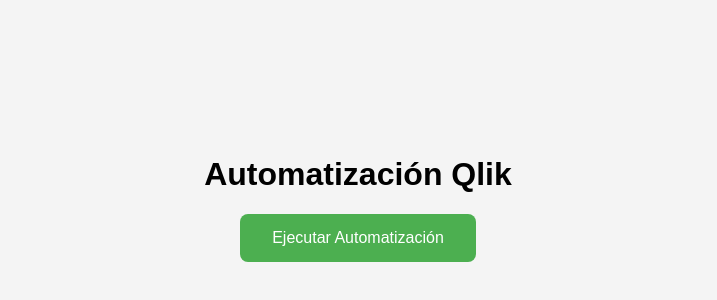
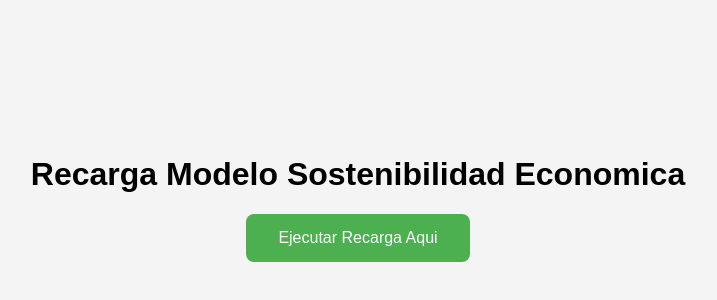
Before and after one commit to Ju-Melo1110/Qlik-Recarga-Modelo-SEC, a plain HTML site: page index.html in a window 1280 px wide. Shown: the part 202-502 px from the top of the page, without its empty margins (282-999 px from the left). Drawn offline with Linux system fonts and the light colour scheme.

```diff
--- a/index.html
+++ b/index.html
@@ -8,8 +8,8 @@
 </head>
 <body>
   <div class="container">
-    <h1>Automatización Qlik</h1>
-    <button id="qlikButton">Ejecutar Automatización</button>
+    <h1>Recarga Modelo Sostenibilidad Economica</h1>
+    <button id="qlikButton">Ejecutar Recarga Aqui</button>
   </div>
 
   <script src="script.js"></script> <!-- Vincula el archivo JS -->
```
